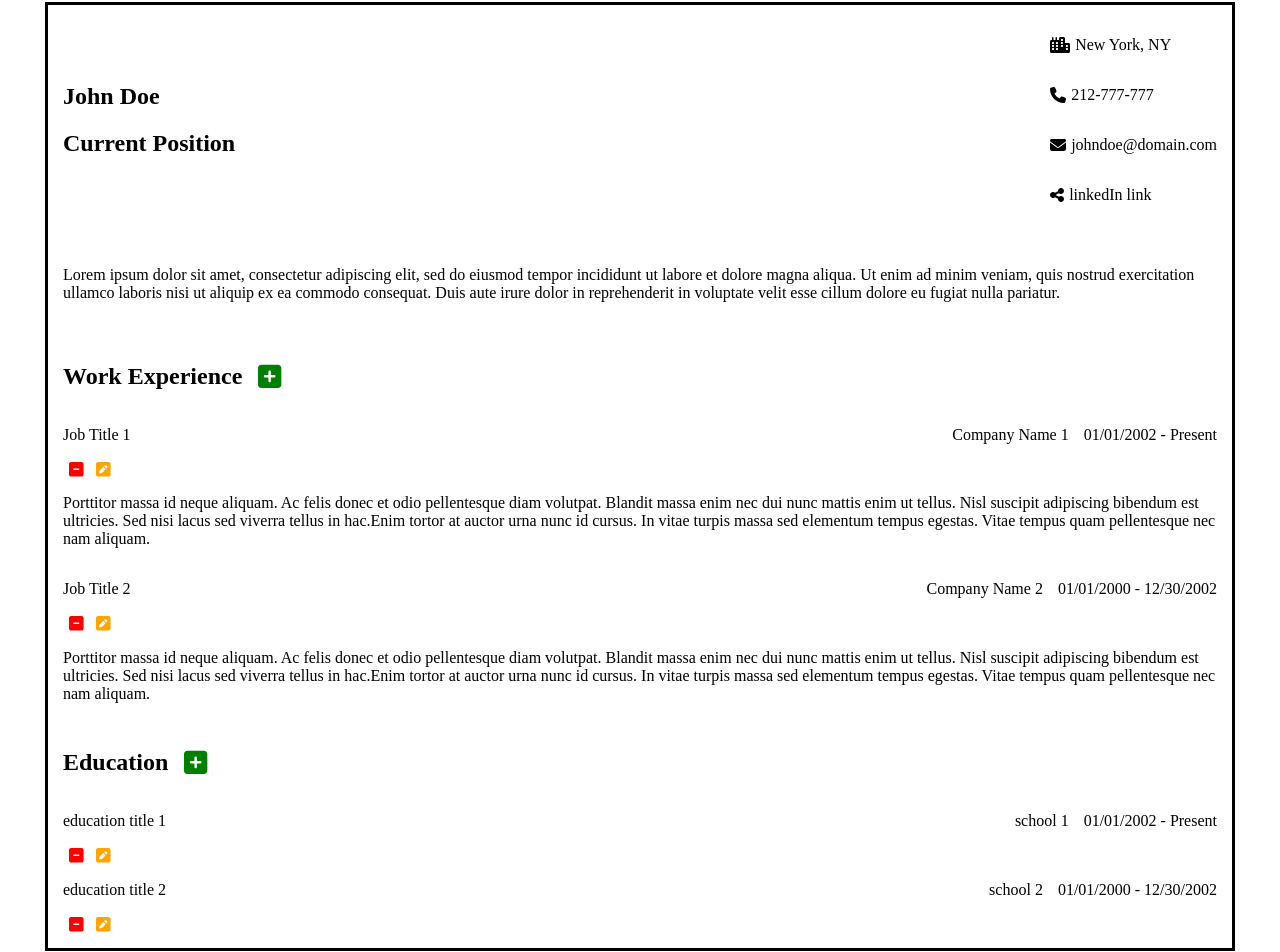
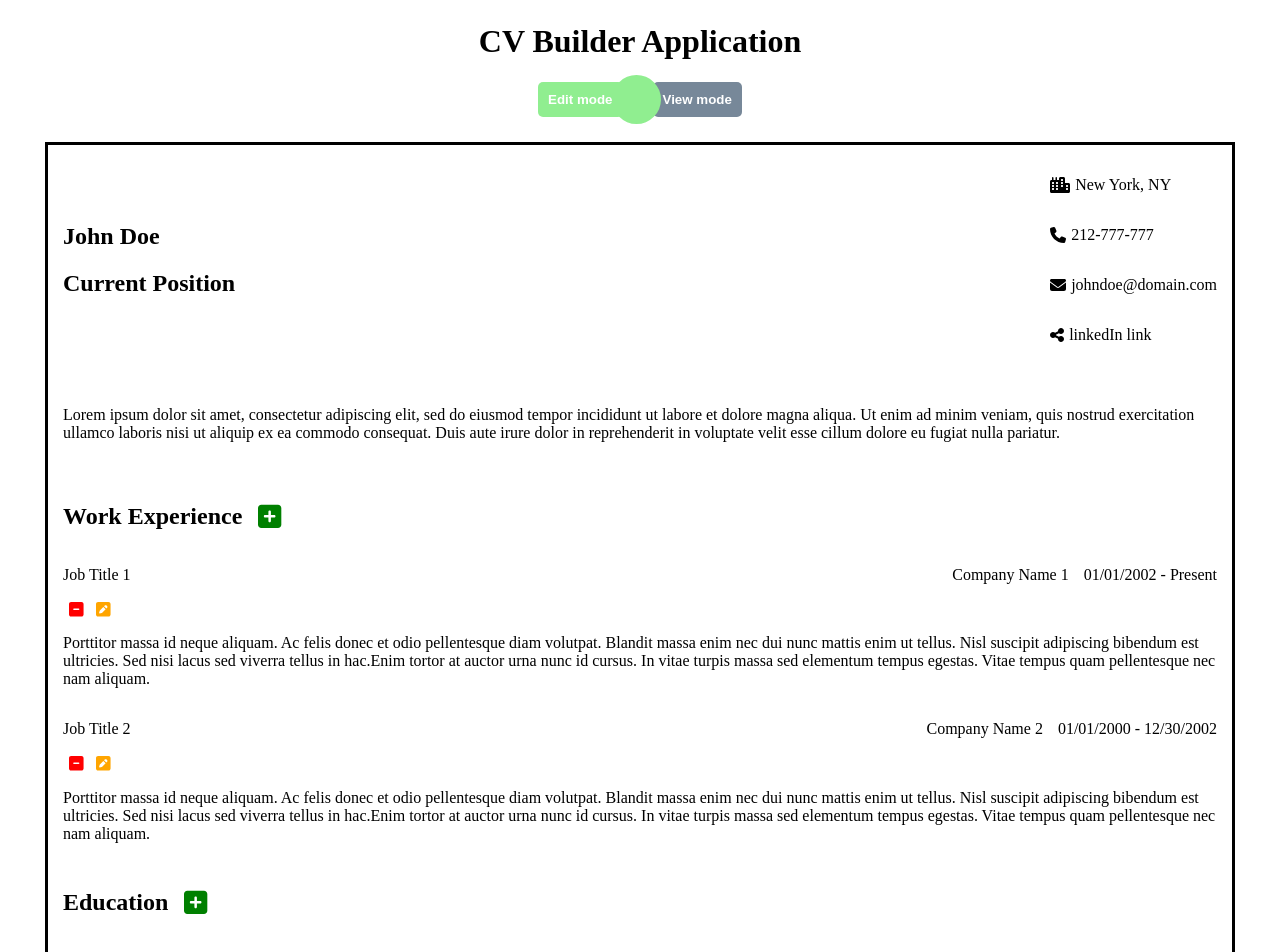
Before and after one commit to ykoziy/odin-cv-app, a React (Create React App) app: page / in a window 1280 px wide. Shown: the part 43-995 px from the top of the page. Built offline with nearby package versions, Linux system fonts and the light colour scheme.

Commit message:
Added toggle buttons, to switch between editing and viewing modes

```diff
--- a/src/App.js
+++ b/src/App.js
@@ -5,13 +5,49 @@ import Education from './components/Education/Education';
 import styles from './styles/App.module.css';
 
 class App extends Component {
+  constructor(props) {
+    super(props);
+
+    this.state = { isEditingCv: true };
+    this.onClickEdit = this.onClickEdit.bind(this);
+    this.onClickView = this.onClickView.bind(this);
+  }
+
+  onClickEdit() {
+    this.setState({ isEditingCv: true });
+  }
+
+  onClickView() {
+    this.setState({ isEditingCv: false });
+  }
   render() {
+    const isEditingCv = this.state.isEditingCv;
     return (
-      <main className={styles['app-container']}>
-        <Personal />
-        <WorkExperience />
-        <Education />
-      </main>
+      <React.Fragment>
+        <header>
+          <h1>CV Builder Application</h1>
+          <div className={styles.buttons}>
+            <button
+              onClick={this.onClickEdit}
+              disabled={isEditingCv ? true : false}
+            >
+              Edit mode
+            </button>
+            <button
+              onClick={this.onClickView}
+              disabled={isEditingCv ? false : true}
+            >
+              View mode
+            </button>
+            <div className={styles['button-divider']}></div>
+          </div>
+        </header>
+        <main className={styles['app-container']}>
+          <Personal isEditingCv={isEditingCv} />
+          <WorkExperience isEditingCv={isEditingCv} />
+          <Education isEditingCv={isEditingCv} />
+        </main>
+      </React.Fragment>
     );
   }
 }
--- a/src/components/Education/Education.js
+++ b/src/components/Education/Education.js
@@ -116,6 +116,7 @@ class Education extends Component {
   }
 
   renderEntry(education, index) {
+    const { isEditingCv } = this.props;
     return (
       <EducationEntry
         key={education.key}
@@ -125,11 +126,13 @@ class Education extends Component {
         dates={`${education.startDate} - ${education.endDate}`}
         onDeleteEntry={this.onDeleteEntry}
         onEditEntry={this.handleEditButtonClick}
+        isEditingCv={isEditingCv}
       />
     );
   }
 
   render() {
+    const { isEditingCv } = this.props;
     const educationList = this.state.education.map((education, index) =>
       this.renderEntry(education, index),
     );
@@ -154,17 +157,27 @@ class Education extends Component {
         />
       );
     }
-    return (
-      <section className={styles.education}>
-        {modal}
-        <div className={sharedStyles['section-header']}>
-          <h2>Education</h2>
+
+    let editElement;
+    if (isEditingCv) {
+      editElement = (
+        <React.Fragment>
           <button
             className={sharedStyles['add-btn']}
             onClick={this.handleAddButtonClick}
           >
             <FontAwesomeIcon icon={faSquarePlus} size="2x" />
           </button>
+        </React.Fragment>
+      );
+    }
+
+    return (
+      <section className={styles.education}>
+        {modal}
+        <div className={sharedStyles['section-header']}>
+          <h2>Education</h2>
+          {editElement}
         </div>
         {educationList}
       </section>
--- a/src/components/Education/EducationEntry.js
+++ b/src/components/Education/EducationEntry.js
@@ -10,12 +10,20 @@ class EducationEntry extends Component {
   }
 
   render() {
-    const { title, schoolName, dates, index, onDeleteEntry, onEditEntry } =
-      this.props;
-    return (
-      <article className={styles.container} index={index}>
-        <div className={styles['left-container']}>
-          <p>{title}</p>
+    const {
+      title,
+      schoolName,
+      dates,
+      index,
+      onDeleteEntry,
+      onEditEntry,
+      isEditingCv,
+    } = this.props;
+
+    let editElements;
+    if (isEditingCv) {
+      editElements = (
+        <React.Fragment>
           <button
             className={sharedStyles['delete-btn']}
             onClick={onDeleteEntry}
@@ -25,6 +33,15 @@ class EducationEntry extends Component {
           <button className={sharedStyles['edit-btn']} onClick={onEditEntry}>
             <FontAwesomeIcon icon={faSquarePen} size="lg" />
           </button>
+        </React.Fragment>
+      );
+    }
+
+    return (
+      <article className={styles.container} index={index}>
+        <div className={styles['left-container']}>
+          <p>{title}</p>
+          {editElements}
         </div>
         <div className={styles['right-container']}>
           <p>{schoolName}</p>
--- a/src/components/Personal.js
+++ b/src/components/Personal.js
@@ -204,9 +204,12 @@ class Personal extends Component {
   }
 
   editFieldHandler(fieldName) {
-    this.setState({
-      editField: fieldName,
-    });
+    const { isEditingCv } = this.props;
+    if (isEditingCv) {
+      this.setState({
+        editField: fieldName,
+      });
+    }
   }
 
   handleBlankField(fieldName) {
--- a/src/components/WorkExperience/ExperienceEntry.js
+++ b/src/components/WorkExperience/ExperienceEntry.js
@@ -18,11 +18,13 @@ class ExperienceEntry extends Component {
       index,
       onDeleteEntry,
       onEditEntry,
+      isEditingCv,
     } = this.props;
-    return (
-      <article className={styles.container} index={index}>
-        <div className={styles['left-container']}>
-          <p>{jobTitle}</p>
+
+    let editElements;
+    if (isEditingCv) {
+      editElements = (
+        <React.Fragment>
           <button
             className={sharedStyles['delete-btn']}
             onClick={onDeleteEntry}
@@ -32,6 +34,15 @@ class ExperienceEntry extends Component {
           <button className={sharedStyles['edit-btn']} onClick={onEditEntry}>
             <FontAwesomeIcon icon={faSquarePen} size="lg" />
           </button>
+        </React.Fragment>
+      );
+    }
+
+    return (
+      <article className={styles.container} index={index}>
+        <div className={styles['left-container']}>
+          <p>{jobTitle}</p>
+          {editElements}
         </div>
         <div className={styles['right-container']}>
           <p>{companyName}</p>
--- a/src/components/WorkExperience/WorkExperience.js
+++ b/src/components/WorkExperience/WorkExperience.js
@@ -10,7 +10,7 @@ import { convertInputDates } from '../../util/util.js';
 
 class WorkExperience extends Component {
   constructor(props) {
-    super();
+    super(props);
     this.state = {
       showModal: false,
       modalType: 'add-work',
@@ -129,6 +129,7 @@ class WorkExperience extends Component {
   }
 
   renderEntry(job, index) {
+    const { isEditingCv } = this.props;
     return (
       <ExperienceEntry
         key={job.key}
@@ -139,11 +140,13 @@ class WorkExperience extends Component {
         dates={`${job.startDate} - ${job.endDate}`}
         onDeleteEntry={this.onDeleteEntry}
         onEditEntry={this.handleEditButtonClick}
+        isEditingCv={isEditingCv}
       />
     );
   }
 
   render() {
+    const { isEditingCv } = this.props;
     const jobs = this.state.jobs.map((job, index) =>
       this.renderEntry(job, index),
     );
@@ -169,17 +172,25 @@ class WorkExperience extends Component {
       );
     }
 
-    return (
-      <section className={styles['work-experience']}>
-        {modal}
-        <div className={sharedStyles['section-header']}>
-          <h2>Work Experience</h2>
+    let editElement;
+    if (isEditingCv) {
+      editElement = (
+        <React.Fragment>
           <button
             className={sharedStyles['add-btn']}
             onClick={this.handleAddButtonClick}
           >
             <FontAwesomeIcon icon={faSquarePlus} size="2x" />
           </button>
+        </React.Fragment>
+      );
+    }
+    return (
+      <section className={styles['work-experience']}>
+        {modal}
+        <div className={sharedStyles['section-header']}>
+          <h2>Work Experience</h2>
+          {editElement}
         </div>
         {jobs}
       </section>
--- a/src/styles/App.module.css
+++ b/src/styles/App.module.css
@@ -2,3 +2,54 @@
   padding: 15px;
   border: 3px solid black;
 }
+
+header {
+  display: flex;
+  flex-direction: column;
+  justify-content: center;
+  align-items: center;
+  padding-bottom: 25px;
+}
+
+.buttons {
+  display: flex;
+  position: relative;
+  align-items: center;
+  justify-content: center;
+}
+
+.buttons button {
+  border: none;
+  text-align: center;
+  text-decoration: none;
+  display: inline-block;
+  background-color: lightslategray;
+  color: white;
+  font-weight: bold;
+  padding: 10px;
+  flex-shrink: 0;
+  border-radius: 5px;
+}
+
+.buttons button:disabled {
+  background-color: lightgreen;
+}
+
+.buttons button:first-child {
+  margin-right: 15px;
+}
+
+.buttons button:nth-child(2) {
+  margin-left: 15px;
+}
+
+.button-divider {
+  flex-shrink: 0;
+  background-color: lightgreen;
+  position: absolute;
+  border-radius: 50%;
+  left: 74px;
+  width: 49px;
+  height: 49px;
+  flex-shrink: 0;
+}
```
